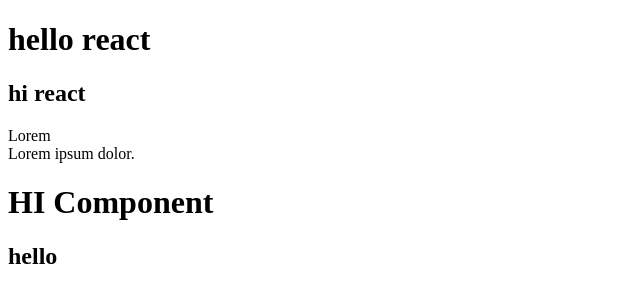
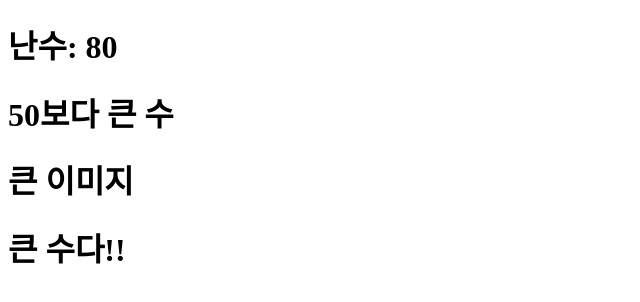
Before and after one commit to namic123/React-basics, a React (Create React App) app: page / in a window 1280 px wide. Shown: the top 302 px of the page, without its empty margins (0-640 px from the left). Built offline with nearby package versions, Linux system fonts and the light colour scheme.

Commit message:
jsx의 {}에서 간단한 연산자 활용

```diff
--- a/src/App.js
+++ b/src/App.js
@@ -1,50 +1,24 @@
-function MyComp2() {
-  let name = "손흥민";
-  let age = 33;
+function App() {
+  // 1~100까지의 난수
+  const number = Math.ceil(Math.random() * 100);
+  const isLarge = number > 50;
+  const isSmall = number < 50;
 
-  //{} jsx에서 js 코드 작성하기 위한 기호
   return (
     <>
-      <h1>hello react</h1>
-      <h1>hello {name}</h1>
-      <h1>{age} years</h1>
-      <h1>{age * 2} double years</h1>
-      <h1>{name + "선수"}</h1>
+      <h1>난수: {number}</h1>
+      <h1>50보다 {number > 50 ? "큰 수" : "작은 수"}</h1>
+      <div>{number > 50 ? <BigImage /> : <SmallImage />}</div>
+      <div>{isLarge && <h1>큰 수다!!</h1>}</div>
+      <div>{isLarge || <h1>작은 수다!!</h1>}</div>
     </>
   );
 }
-function App() {
-  // jsx에서 태그 사용시 꼭 종료 태그를 작성해야 한다.
-  // 빈 요소이면 시작태그에서 종료
-  return (
-    <div>
-      <h1>hello react</h1>
-      <h2>hi react</h2>
-      <p>
-        Lorem <br /> Lorem ipsum dolor.
-      </p>
-      <MyComp />
-    </div>
-  );
+
+function BigImage() {
+  return <h1>큰 이미지</h1>;
 }
-// built-in component는 소문자로 시작
-// Component명은 대문자로 시작
-// return문을 가져야함.
-// return 값은 보통 JSX 코드
-function MyComp() {
-  // return에 JSX 코드 작성 가능
-  // 꼭 하나의 root tag가 존재해야 한다.
-  // return 값이 여러 줄이면()로 감싸기
-  // root tag가 필요업다면 fragment 사용 가능
-
-  // jsx에서 주석 사용법
-  // {/**/}
-  return (
-    <>
-      {/*fragment는 <></>*/}
-      <h1>HI Component</h1>
-      <h2>hello</h2>
-    </>
-  );
+function SmallImage() {
+  return <h2>작은 이미지</h2>;
 }
 export default App;
```
